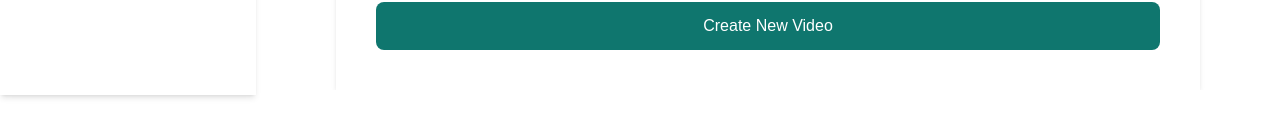
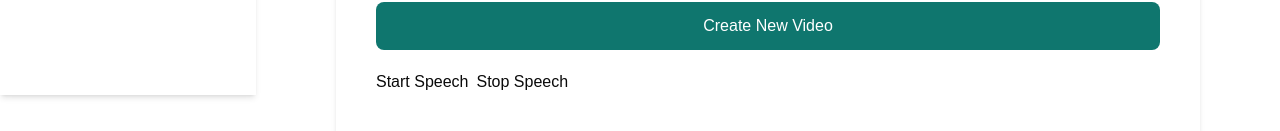
Before and after one commit to pankaj143p/video-generator, a Next.js app in the folder video-generator/: page /dashboard/create-new in a window 1280 px wide. Shown: the part 770-901 px from the top of the page. Before the commit the page ends 860 px from the top, so only its background shows below. Built offline with nearby package versions, Linux system fonts and the light colour scheme; no server answers.

Commit message:
voice testing

```diff
--- a/video-generator/app/dashboard/create-new/page.jsx
+++ b/video-generator/app/dashboard/create-new/page.jsx
@@ -1,38 +1,178 @@
+// 'use client'
+// import React, { useState } from 'react'
+// import SelectTopic from './_components/select-topic'
+// import SelectStyle from './_components/selected-style'
+// import SelectDuration from './_components/select-duration'
+// import CustomLoading from './_components/custom-loading'
+// import Button from '@/components/ui/button'
+// import axios from 'axios'
+
+// const CreateNew = () => {
+
+//   const [formData, setFormData] = useState([]);
+//   const [loading, setLoading] = useState(false);
+//   const [videoScript, setVideoScript] = useState();
+//   const onHandleInputChange=(fieldName, fieldValue)=>{
+//      console.log(fieldName,fieldValue);
+//      setFormData(prev=>({
+//         ...prev,
+//         [fieldName]:fieldValue
+//      }))
+//   }
+//   const onClickButtonHandler=()=>{
+//     getVideoScript();
+//   }
+//   const stopSpeech = () => {
+//     window.speechSynthesis.cancel(); // Stop the speech
+//     console.log("Speech stopped.");
+//   }
+
+//   // const tempHandle=()=>{
+//   //   const text=videoScript;
+//   //   const value=new SpeechSynthesisUtterance(text);
+//   //   window.speechSynthesis.speak(value);
+//   //   console.log(text);
+
+
+//   // }
+//   const tempHandle = () => {
+//     if (!videoScript || videoScript.length === 0) {
+//       console.log("No video script available");
+//       return;
+//     }
+
+//     // Extract all contentText values from videoScript array
+//     const text = videoScript
+//       .map(scene => scene.contentText) // extract contentText from each object
+//       .join(' '); // join them into a single string with a space separator
+
+//     const value = new SpeechSynthesisUtterance(text);
+//     window.speechSynthesis.speak(value);
+//     console.log(text);
+//   };
+
+//   // get video script
+
+//  const getVideoScript = async () => {
+//   setLoading(true);
+//   const prompt = 'Write a script to generate ' + formData.duration + ' video on topic: ' + formData.topic + ' with AI image prompt in ' + formData.imagestyle + ' format for each scene and give me result in JSON format with imagePrompt and content Text as field';
+//   const res = await axios.post('/api/get-video-script', { prompt : prompt }).then(resp=>{
+//     console.log(resp.data.res);
+//     setVideoScript(resp.data.res);
+//   });
+//   // console.log(prompt);
+//   setLoading(false);
+//  }
+//   return (
+//     <div className='md:px-20' >
+
+//      <h2 className='font-bold text-4xl text-blue-800 text-center'>Create New</h2>
+//      <div className='mt-10 shadow-md p-10'>
+
+//       {/*  topics selection  */}
+
+//       <SelectTopic onUserSelect={onHandleInputChange} ></SelectTopic>
+
+//       {/*  styles for selection */}
+//       <SelectStyle onUserSelect={onHandleInputChange}></SelectStyle>
+
+//       {/* video duration  */}
+//       <SelectDuration onUserSelect={onHandleInputChange}></SelectDuration>
+
+//       {/* create button for videos */}
+//       <div className='mt-10'>
+//         <button className='bg-teal-700 hover:bg-slate-900 text-white p-3 rounded-lg w-full' onClick={onClickButtonHandler}>Create New Video</button>
+//       </div>
+//      <button onClick={tempHandle}>Temp Speech</button>
+//      <button onClick={stopSpeech}>stop Speech</button>
+//      </div>
+//        <CustomLoading loading={loading}></CustomLoading>
+//     </div>
+//   )
+// }
+
+// export default CreateNew
+
 'use client'
-import React, { useState } from 'react'
+import React, { useState, useEffect } from 'react'
 import SelectTopic from './_components/select-topic'
 import SelectStyle from './_components/selected-style'
 import SelectDuration from './_components/select-duration'
 import CustomLoading from './_components/custom-loading'
+import Button from '@/components/ui/button'
 import axios from 'axios'
 
 const CreateNew = () => {
 
   const [formData, setFormData] = useState([]);
   const [loading, setLoading] = useState(false);
-  const [videoScript, setVideoScript] = useState();
-  const onHandleInputChange=(fieldName, fieldValue)=>{
-     console.log(fieldName,fieldValue);
-     setFormData(prev=>({
+  const [videoScript, setVideoScript] = useState([]);
+  const [voices, setVoices] = useState([]);
+
+  useEffect(() => {
+    // Get available voices when the component mounts
+    const populateVoices = () => {
+      const voices = window.speechSynthesis.getVoices();
+      setVoices(voices);
+    };
+
+    // Populate voices on component load
+    populateVoices();
+
+    // Event listener to repopulate voices when they change (e.g., on Safari)
+    window.speechSynthesis.onvoiceschanged = populateVoices;
+  }, []);
+
+  const onHandleInputChange = (fieldName, fieldValue) => {
+    console.log(fieldName, fieldValue);
+    setFormData(prev => ({
       ...prev,
-        [fieldName]:fieldValue
+      [fieldName]: fieldValue
     }))
   }
-  const onClickButtonHandler=()=>{
+
+  const onClickButtonHandler = () => {
     getVideoScript();
   }
-  // get video script
 
+  // Handle speech synthesis start and stop
+  const tempHandle = () => {
+    if (!videoScript || videoScript.length === 0) {
+      console.log("No video script available");
+      return;
+    }
+
+    const text = videoScript.map(scene => scene.contentText).join(' ');
+    const utterance = new SpeechSynthesisUtterance(text);
+
+    // Find a female voice (based on language or gender)
+    const femaleVoice = voices.find(voice => voice.name.includes('Female') || voice.lang.includes('en'));
+
+    // Set the voice if found
+    if (femaleVoice) {
+      utterance.voice = femaleVoice;
+    }
+
+    // Start speech synthesis
+    window.speechSynthesis.speak(utterance);
+  }
+
+  const stopSpeech = () => {
+    window.speechSynthesis.cancel(); // Stop the speech
+    console.log("Speech stopped.");
+  }
+
+  // Get video script
   const getVideoScript = async () => {
     setLoading(true);
     const prompt = 'Write a script to generate ' + formData.duration + ' video on topic: ' + formData.topic + ' with AI image prompt in ' + formData.imagestyle + ' format for each scene and give me result in JSON format with imagePrompt and content Text as field';
-  const res = await axios.post('/api/get-video-script', { prompt : prompt }).then(resp=>{
+    const res = await axios.post('/api/get-video-script', { prompt: prompt }).then(resp => {
       console.log(resp.data.res);
       setVideoScript(resp.data.res);
     });
-  // console.log(prompt);
     setLoading(false);
   }
+
   return (
     <div className='md:px-20' >
 
@@ -40,8 +180,7 @@ const CreateNew = () => {
       <div className='mt-10 shadow-md p-10'>
 
         {/*  topics selection  */}
-
-      <SelectTopic onUserSelect={onHandleInputChange} ></SelectTopic>
+        <SelectTopic onUserSelect={onHandleInputChange}></SelectTopic>
 
         {/*  styles for selection */}
         <SelectStyle onUserSelect={onHandleInputChange}></SelectStyle>
@@ -53,7 +192,15 @@ const CreateNew = () => {
         <div className='mt-10'>
           <button className='bg-teal-700 hover:bg-slate-900 text-white p-3 rounded-lg w-full' onClick={onClickButtonHandler}>Create New Video</button>
         </div>
+
+        {/* Buttons for speech control */}
+        <div className='mt-5 flex space-x-2'>
+          <button onClick={tempHandle}>Start Speech</button>
+          <button onClick={stopSpeech}>Stop Speech</button>
         </div>
+
+      </div>
+
       <CustomLoading loading={loading}></CustomLoading>
     </div>
   )
```
Also changed, not shown: video-generator/app/dashboard/create-new/_components/custom-loading.jsx (+0 -25 lines). Lines whose indentation alone changed are shown as unchanged.
